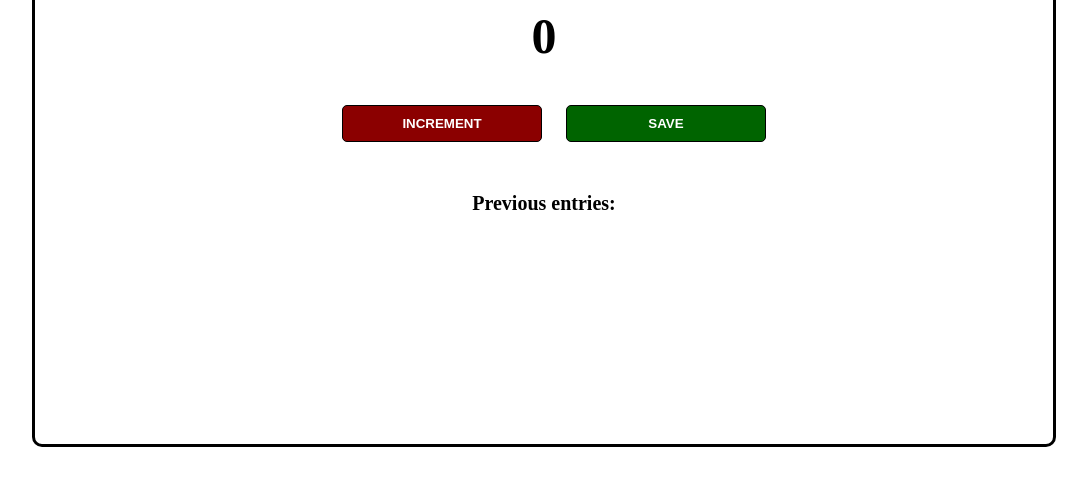
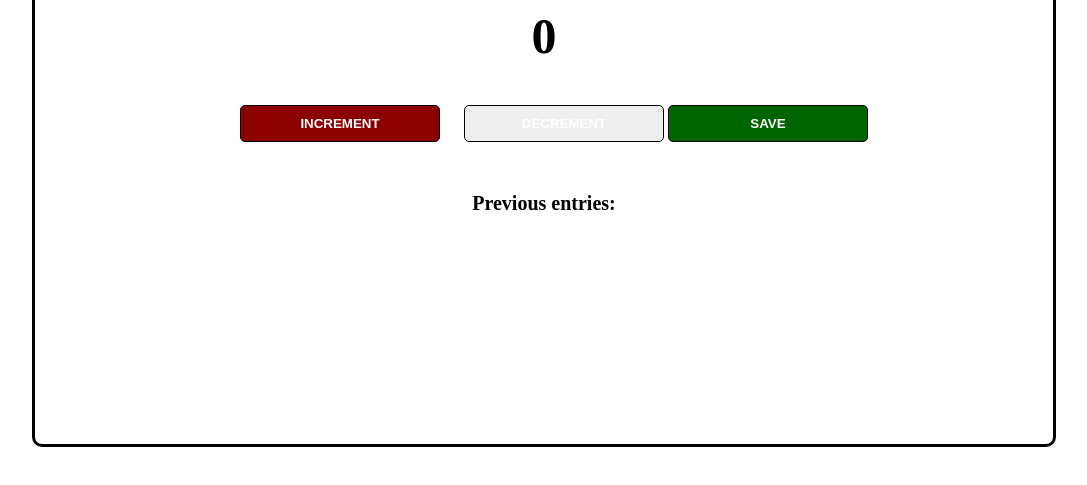
Before and after one commit to HninOuPhway/row-counter, a plain HTML site: page index.html in a window 1280 px wide. Shown: the part 83-568 px from the top of the page, without its empty margins (96-1183 px from the left). Drawn offline with Linux system fonts and the light colour scheme.

Commit message:
Update index.html

```diff
--- a/index.html
+++ b/index.html
@@ -13,6 +13,8 @@
 <h2 id="count-el">0</h2>
 <button id="increment-btn" onclick="
 incrementCount();">INCREMENT</button>
+<button id="decrement-btn" onclick="
+decrementCount();">DECREMENT</button>
 <button id="save-btn" onclick="
 saveCount();">SAVE</button>
 <p id="save-el">Previous entries: </p>
```
